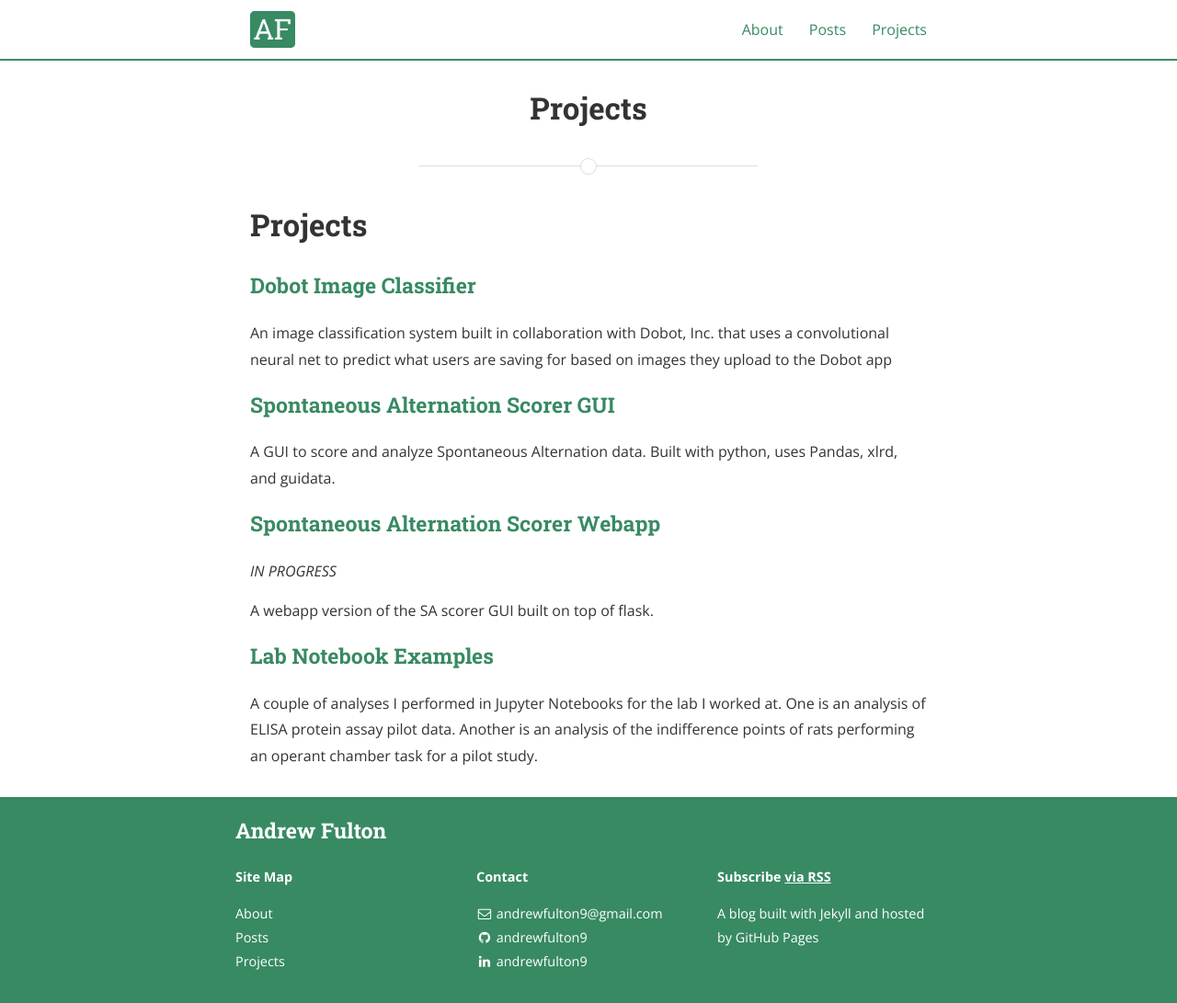
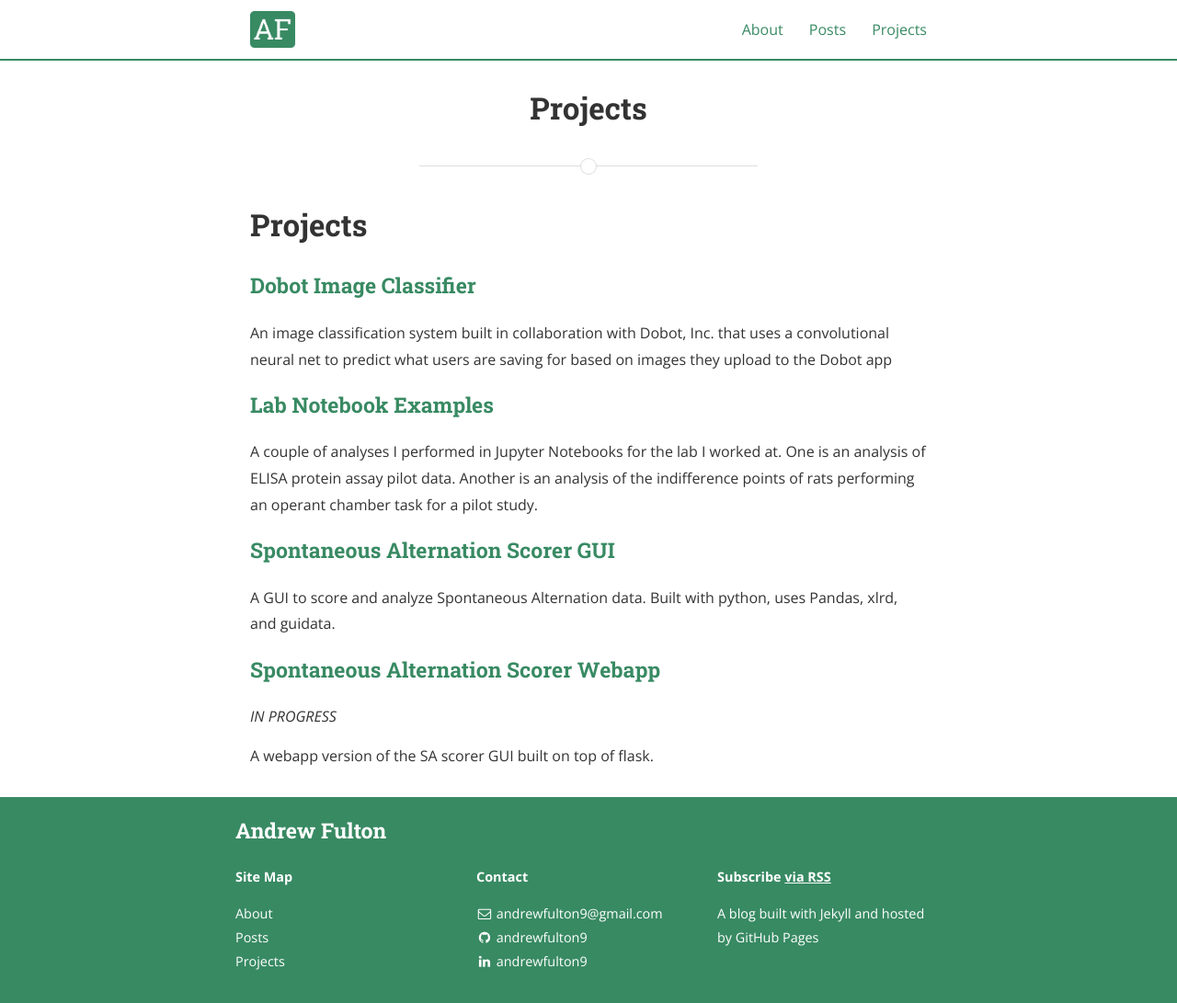
Before and after one commit to andrewfulton9/andrewfulton9.github.io, a Jekyll site: the page built from projects.md, in a window 1280 px wide. Shown: the whole page at 92% size. Built offline with Jekyll 4.4.1, drawn with Linux system fonts in a browser that asks for light colours; nearby versions of some CDN libraries; a style sheet for code colours, icons or effects is not loaded; part of the change alters nothing that is shown.

```diff
--- a/projects.md
+++ b/projects.md
@@ -10,6 +10,10 @@ permalink: /Projects/
 
 An image classification system built in collaboration with Dobot, Inc. that uses a convolutional neural net to predict what users are saving for based on images they upload to the Dobot app
 
+### [Lab Notebook Examples](https://github.com/andrewfulton9/lab_notebook_examples)
+
+A couple of analyses I performed in Jupyter Notebooks for the lab I worked at. One is an analysis of ELISA protein assay pilot data. Another is an analysis of the indifference points of rats performing an operant chamber task for a pilot study.
+
 ### [Spontaneous Alternation Scorer GUI](https://github.com/andrewfulton9/SA_scorer_gui)
 
 A GUI to score and analyze Spontaneous Alternation data. Built with python, uses Pandas, xlrd, and guidata.
@@ -18,7 +22,3 @@ A GUI to score and analyze Spontaneous Alternation data. Built with python, uses
 *IN PROGRESS*
 
 A webapp version of the SA scorer GUI built on top of flask.
-
-### [Lab Notebook Examples](https://github.com/andrewfulton9/lab_notebook_examples)
-
-A couple of analyses I performed in Jupyter Notebooks for the lab I worked at. One is an analysis of ELISA protein assay pilot data. Another is an analysis of the indifference points of rats performing an operant chamber task for a pilot study.
```
